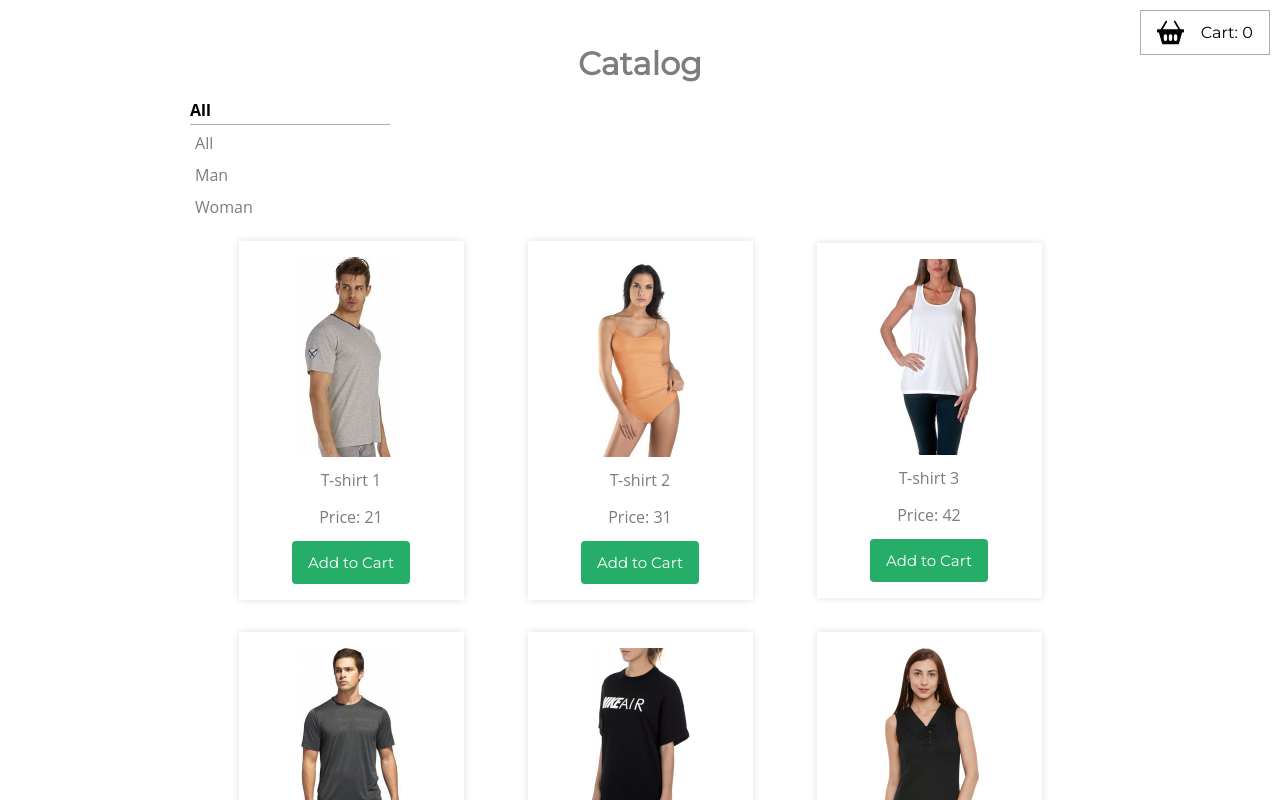
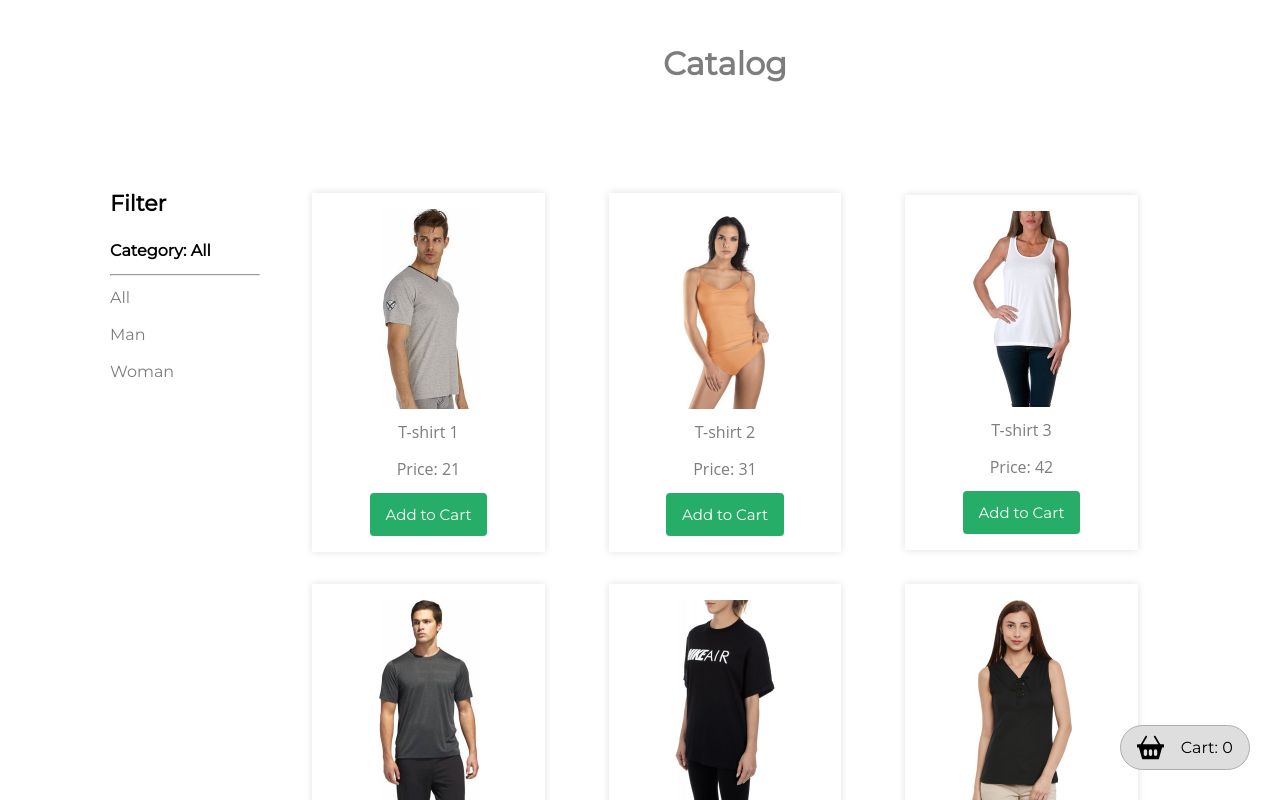
Before and after one commit to User-960/Online-shop, a Vue app: page / in a window 1280 px wide. Shown: the top 800 px of the page. Built offline with nearby package versions, Linux system fonts and the light colour scheme; data requests are answered from the project's data file.

Commit message:
refactor: change styles for filter

```diff
--- a/src/components/cart/v-cart.vue
+++ b/src/components/cart/v-cart.vue
@@ -91,6 +91,7 @@
 @import '../../static/style/vars';
 
 .v-cart {
+  width: 100%;
   &__title {
     margin: 50px auto;
     text-align: center;
@@ -117,16 +118,18 @@
 .v-catalog__link{
   &_to_shop {
     position: absolute;
-    top: 10px;
-    right: 10px;
+    top: 30px;
+    right: 30px;
     padding: $spacing-padding;
     border: 1px solid #aeaeae;
+    border-radius: 30px;
     display: flex;
     justify-content: space-around;
-    width: 164px;
+    width: 170px;
+    font-size: 14px;
     color: $color-black;
-    font-size: 14px;
     font-family: 'Montserrat';
+    background-color: #dedede;
   }
   &_to_shop_img {
     width: 22px;
--- a/src/components/catalog/v-catalog-item.vue
+++ b/src/components/catalog/v-catalog-item.vue
@@ -48,6 +48,7 @@
 
 .v-catalog-item {
   flex-basis: 25%;
+  min-width: 220px;
   box-shadow: 0 0 8px 0 #e0e0e0;
   padding: $spacing-padding * 2;
   margin: $spacing-margin * 2 $spacing-margin * 4;
--- a/src/components/catalog/v-catalog.vue
+++ b/src/components/catalog/v-catalog.vue
@@ -1,4 +1,10 @@
 <template>
+  <vSelect
+    :options="categories"
+    :selected="selected"
+    :is_expanded="IS_DESKTOP"
+    @select="sortByCategories"
+  />
   <div class="v-catalog">
     <router-link :to="{ name: 'cart' }">
       <div class="v-catalog__link_to_cart">
@@ -14,13 +20,6 @@
     <h1 class="v-catalog__title">
       Catalog
     </h1>
-
-    <vSelect
-      :options="categories"
-      :selected="selected"
-      :is_expanded="IS_DESKTOP"
-      @select="sortByCategories"
-    />
 
     <div class="v-catalog__list">
       <vCatalogItem
@@ -107,21 +106,23 @@
   &__list {
     display: flex;
     flex-wrap: wrap;
+    align-items: center;
     justify-content: center;
-    align-items: center;
     margin-top: 100px;
   }
   &__link_to_cart {
-    position: absolute;
-    top: 10px;
-    right: 10px;
+    position: fixed;
+    bottom: 30px;
+    right: 30px;
     padding: $spacing-padding;
     border: 1px solid #aeaeae;
+    border-radius: 30px;
     display: flex;
     justify-content: space-around;
     width: 130px;
     color: $color-black;
     font-family: 'Montserrat';
+    background-color: #dedede;
   }
   &__link_to_cart_img {
     width: 27px;
--- a/src/components/v-main-wrapper.vue
+++ b/src/components/v-main-wrapper.vue
@@ -20,7 +20,8 @@
 
 <style lang="scss">
   .v-main-wrapper {
-    max-width: 900px;
+    max-width: 1100px;
     margin: 0 auto;
+    display: flex;
   }
 </style>
--- a/src/components/v-select.vue
+++ b/src/components/v-select.vue
@@ -1,10 +1,16 @@
 <template>
+  <div class="v-filter">
+    <h3 class="v-filter__title">
+      Filter
+    </h3>
+
+    <div class="v-filter__category">
       <div class="v-select">
         <p
           class="v-select__title"
           @click="areOptionVisiable = !areOptionVisiable"
         >
-      {{ selected }}
+          Category: {{ selected }}
         </p>
         <div
           v-if="areOptionVisiable || is_expanded"
@@ -19,6 +25,9 @@
             {{ option.name }}
           </p>
         </div>
+      </div>
+    </div>
+    <hr />
   </div>
 </template>
 
@@ -71,14 +80,29 @@
 
 <style lang="scss">
 @import '../static/style/vars';
+
+.v-filter {
+  position: relative;
+  top: 190px;
+  margin-left: 20px;
+  &__title {
+    font-size: 22px;
+    color: $color-black;
+    font-family: 'Montserrat';
+    margin-bottom: 20px;
+    font-weight: bold;
+  }
+}
 .v-select {
-  width: 200px;
+  width: 150px;
+  margin: 0 auto;
   position: relative;
+  font-family: 'Montserrat';
   &__title {
     font-size: 16px;
     font-weight: 700;
+    margin-bottom: 10px;
     color: $color-black;
-    border-bottom: 1px solid #aeaeae;
     cursor: pointer;
   }
   &__options {
@@ -87,12 +111,13 @@
   &__option {
     cursor: pointer;
     width: 80px;
-    margin: 5px;
-    transition-duration: 0.3s;
+    margin: 10px 0px;
+    transition-duration: 0.1s;
   }
   &__option:hover {
     color: $color-black;
     transform: scale(1.1);
+    border-bottom: 2px solid $color-green;
   }
 }
 
--- a/src/templates/index.html
+++ b/src/templates/index.html
@@ -7,6 +7,8 @@
   <title><%= htmlWebpackPlugin.options.title %></title>
 </head>
 <body>
-  <div id="app"></div>
+  <div class="container">
+    <div id="app"></div>
+  </div>
 </body>
 </html>
```
Lines whose indentation alone changed are shown as unchanged.
